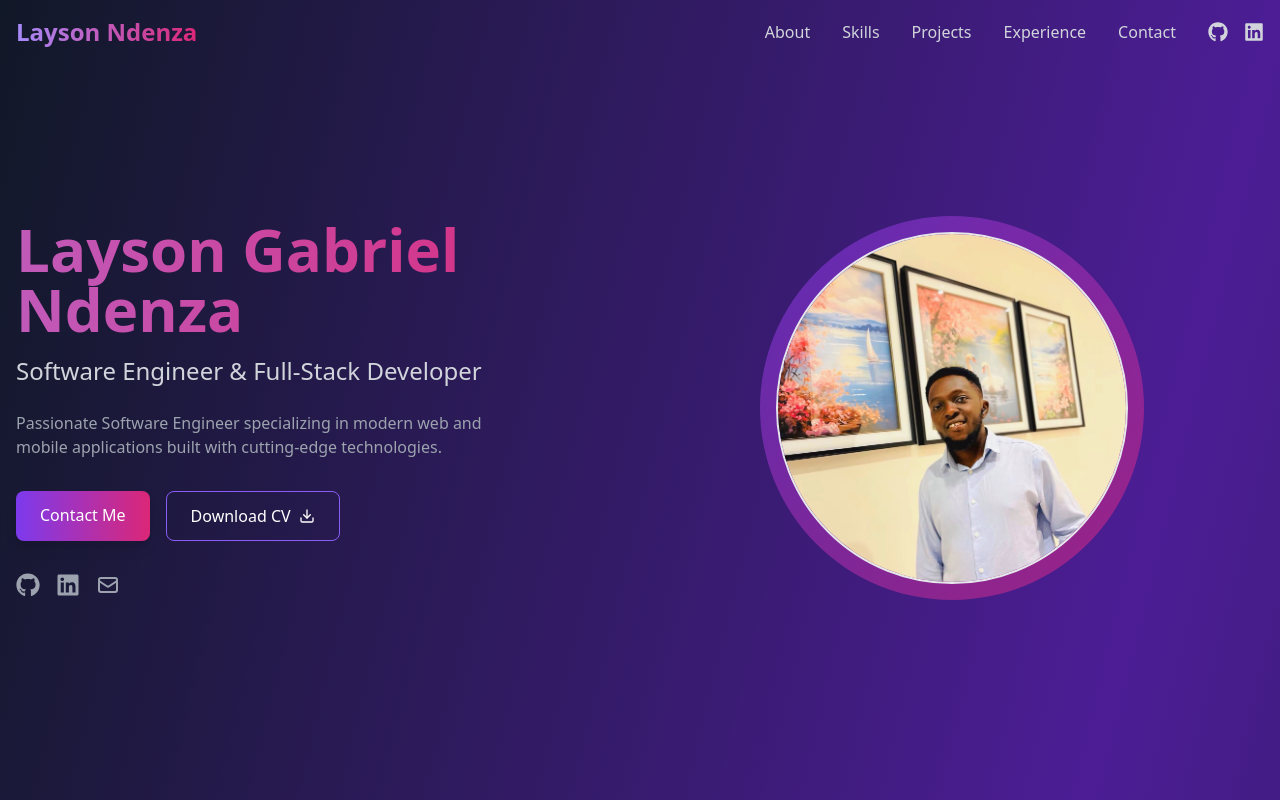
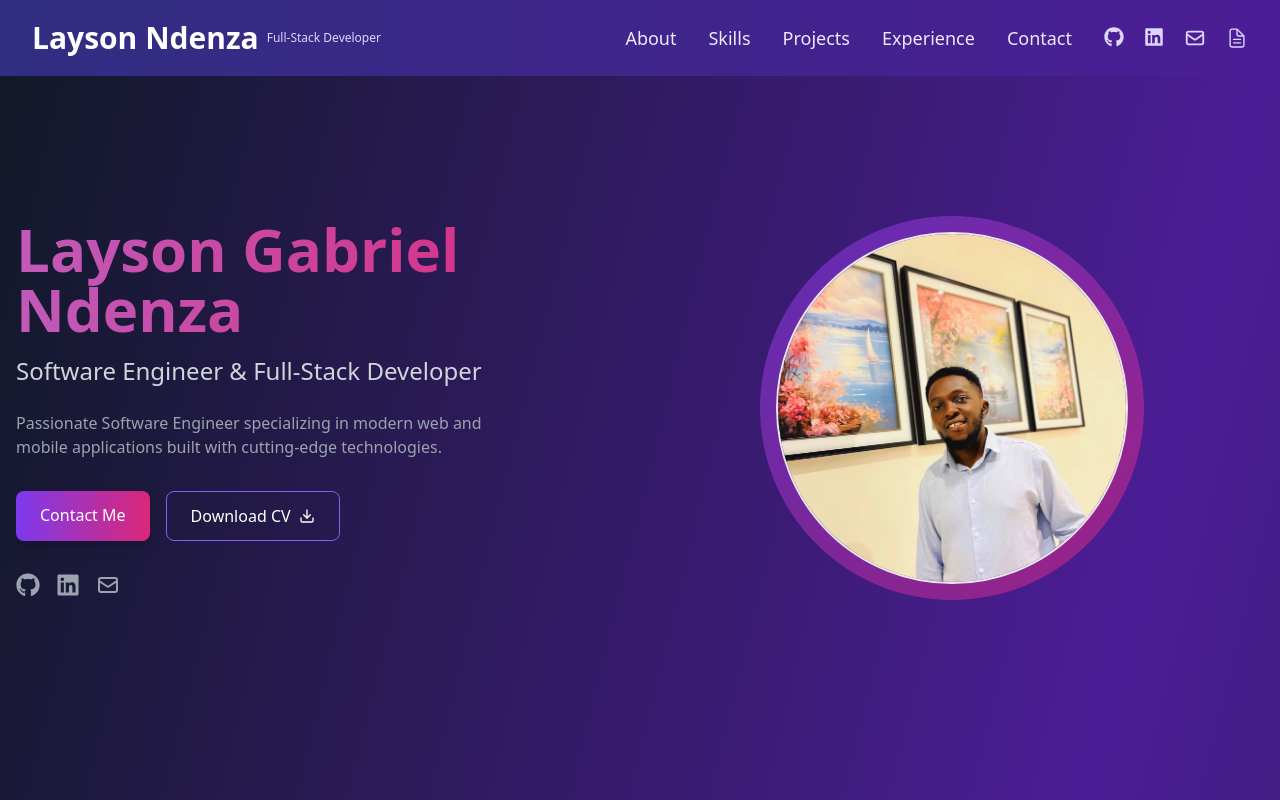
Before and after one commit to CEO-LAYSON/layson-portifolio, a React (Vite) app: page / in a window 1280 px wide. Shown: the top 800 px of the page. Built offline with nearby package versions, Linux system fonts and the light colour scheme.

Commit message:
updated the header section to copy with the entire UI

```diff
--- a/src/components/Header.tsx
+++ b/src/components/Header.tsx
@@ -3,6 +3,7 @@ import { useState, useEffect } from "react";
 import { FiMenu, FiX } from "react-icons/fi";
 import { FaGithub, FaLinkedin } from "react-icons/fa";
 import { HiOutlineMail } from "react-icons/hi";
+import { IoDocumentTextOutline } from "react-icons/io5";
 
 export default function Header() {
   const [isOpen, setIsOpen] = useState(false);
@@ -10,132 +11,208 @@ export default function Header() {
 
   useEffect(() => {
     const handleScroll = () => {
-      if (window.scrollY > 10) {
-        setScrolled(true);
-      } else {
-        setScrolled(false);
-      }
+      setScrolled(window.scrollY > 10);
     };
-
     window.addEventListener("scroll", handleScroll);
     return () => window.removeEventListener("scroll", handleScroll);
   }, []);
 
   return (
     <motion.header
-      initial={{ y: -100 }}
-      animate={{ y: 0 }}
-      transition={{ duration: 0.5 }}
-      className={`fixed w-full z-50 transition-all duration-300 ${
+      initial={{ y: -100, opacity: 0 }}
+      animate={{ y: 0, opacity: 1 }}
+      transition={{ duration: 0.6, ease: [0.6, 0.05, 0.01, 0.9] }}
+      className={`fixed w-full z-50 transition-all duration-500 ${
         scrolled
-          ? "bg-gray-900/90 backdrop-blur-md py-2"
-          : "bg-transparent py-4"
+          ? "bg-gradient-to-r from-indigo-900/95 to-purple-900/95 backdrop-blur-lg py-3 shadow-xl"
+          : "bg-gradient-to-r from-indigo-900 to-purple-900 py-5"
       }`}
     >
-      <div className="container mx-auto px-4 flex justify-between items-center">
-        <motion.a
-          href="#hero"
-          className="text-2xl font-bold bg-clip-text text-transparent bg-gradient-to-r from-purple-400 to-pink-600"
+      <div className="container mx-auto px-4 sm:px-6 lg:px-8 flex justify-between items-center">
+        {/* Logo */}
+        <motion.div
           whileHover={{ scale: 1.05 }}
+          whileTap={{ scale: 0.95 }}
+          className="flex items-center"
         >
-          Layson Ndenza
-        </motion.a>
+          <motion.a
+            href="#hero"
+            className="text-3xl font-bold text-white"
+            initial={{ opacity: 0 }}
+            animate={{ opacity: 1 }}
+            transition={{ delay: 0.2 }}
+          >
+            Layson Ndenza
+          </motion.a>
+          <motion.span
+            className="ml-2 text-xs text-purple-200 font-medium"
+            initial={{ opacity: 0 }}
+            animate={{ opacity: 1 }}
+            transition={{ delay: 0.3 }}
+          >
+            Full-Stack Developer
+          </motion.span>
+        </motion.div>
 
         {/* Desktop Navigation */}
         <nav className="hidden md:flex items-center space-x-8">
           {["About", "Skills", "Projects", "Experience", "Contact"].map(
-            (item) => (
-              <motion.a
+            (item, index) => (
+              <motion.div
                 key={item}
-                href={`#${item.toLowerCase()}`}
-                className="text-gray-300 hover:text-white transition-colors"
-                whileHover={{ scale: 1.05, color: "#ffffff" }}
-                whileTap={{ scale: 0.95 }}
+                initial={{ opacity: 0, y: -20 }}
+                animate={{ opacity: 1, y: 0 }}
+                transition={{ delay: 0.3 + index * 0.1 }}
               >
-                {item}
-              </motion.a>
+                <motion.a
+                  href={`#${item.toLowerCase()}`}
+                  className="relative text-purple-100 hover:text-white text-lg font-medium group transition-colors duration-300"
+                  whileHover={{ y: -2 }}
+                >
+                  {item}
+                  <span className="absolute -bottom-1 left-0 w-0 h-0.5 bg-amber-400 transition-all duration-300 group-hover:w-full"></span>
+                </motion.a>
+              </motion.div>
             )
           )}
-          <div className="flex space-x-4 ml-4">
-            <motion.a
-              href="https://github.com/CEO-LAYSON"
-              target="_blank"
-              rel="noopener noreferrer"
-              whileHover={{ scale: 1.1, y: -2 }}
-              className="text-gray-300 hover:text-white"
-            >
-              <FaGithub size={20} />
-            </motion.a>
-            <motion.a
-              href="https://linkedin.com/in/layson-ndenza-3399b8321"
-              target="_blank"
-              rel="noopener noreferrer"
-              whileHover={{ scale: 1.1, y: -2 }}
-              className="text-gray-300 hover:text-white"
-            >
-              <FaLinkedin size={20} />
-            </motion.a>
+
+          {/* Social Icons */}
+          <div className="flex space-x-5 ml-6">
+            {[
+              {
+                icon: <FaGithub size={20} />,
+                url: "https://github.com/CEO-LAYSON",
+                tooltip: "GitHub",
+              },
+              {
+                icon: <FaLinkedin size={20} />,
+                url: "https://linkedin.com/in/layson-ndenza-3399b8321",
+                tooltip: "LinkedIn",
+              },
+              {
+                icon: <HiOutlineMail size={22} />,
+                url: "mailto:laysonndenza@gmail.com",
+                tooltip: "Email",
+              },
+              {
+                icon: <IoDocumentTextOutline size={22} />,
+                url: "#",
+                tooltip: "Resume",
+              },
+            ].map((social, index) => (
+              <motion.div
+                key={index}
+                initial={{ opacity: 0, scale: 0.8 }}
+                animate={{ opacity: 1, scale: 1 }}
+                transition={{ delay: 0.6 + index * 0.1 }}
+                className="relative group"
+              >
+                <motion.a
+                  href={social.url}
+                  target="_blank"
+                  rel="noopener noreferrer"
+                  className="text-purple-200 hover:text-amber-400 transition-colors duration-300"
+                  whileHover={{ y: -3, scale: 1.1 }}
+                  whileTap={{ scale: 0.9 }}
+                >
+                  {social.icon}
+                </motion.a>
+                <span className="absolute -bottom-8 left-1/2 transform -translate-x-1/2 bg-gray-900 text-white text-xs px-2 py-1 rounded whitespace-nowrap opacity-0 group-hover:opacity-100 transition-opacity duration-300 border border-amber-400/20">
+                  {social.tooltip}
+                </span>
+              </motion.div>
+            ))}
           </div>
         </nav>
 
         {/* Mobile Menu Button */}
-        <button
-          className="md:hidden text-white focus:outline-none"
+        <motion.button
+          className="md:hidden text-white focus:outline-none z-60"
           onClick={() => setIsOpen(!isOpen)}
+          whileHover={{ scale: 1.1 }}
+          whileTap={{ scale: 0.9 }}
         >
-          {isOpen ? <FiX size={24} /> : <FiMenu size={24} />}
-        </button>
+          {isOpen ? (
+            <FiX size={28} className="text-amber-400" />
+          ) : (
+            <FiMenu
+              size={28}
+              className="text-purple-100 hover:text-amber-400 transition-colors"
+            />
+          )}
+        </motion.button>
 
         {/* Mobile Menu */}
         {isOpen && (
           <motion.div
-            initial={{ opacity: 0, y: -20 }}
+            initial={{ opacity: 0, y: -50 }}
             animate={{ opacity: 1, y: 0 }}
-            exit={{ opacity: 0, y: -20 }}
-            className="md:hidden absolute top-16 left-0 right-0 bg-gray-900/95 backdrop-blur-md p-4 rounded-b-lg"
+            exit={{ opacity: 0, y: -50 }}
+            transition={{ type: "spring", stiffness: 300, damping: 25 }}
+            className="md:hidden fixed inset-0 bg-gradient-to-b from-indigo-900 to-purple-900 backdrop-blur-xl pt-24 px-6 z-50"
           >
-            <div className="flex flex-col space-y-4">
+            <div className="flex flex-col space-y-8 items-center">
               {["About", "Skills", "Projects", "Experience", "Contact"].map(
-                (item) => (
+                (item, index) => (
                   <motion.a
                     key={item}
                     href={`#${item.toLowerCase()}`}
-                    className="text-gray-300 hover:text-white py-2 px-4 rounded transition-colors"
-                    whileHover={{ scale: 1.02, color: "#ffffff" }}
+                    className="text-2xl font-medium text-purple-100 hover:text-amber-400 py-2 px-6 rounded-lg transition-colors w-full text-center"
+                    initial={{ opacity: 0, x: -20 }}
+                    animate={{ opacity: 1, x: 0 }}
+                    transition={{ delay: 0.1 + index * 0.1 }}
                     onClick={() => setIsOpen(false)}
+                    whileHover={{
+                      scale: 1.05,
+                      color: "#f59e0b",
+                    }}
                   >
                     {item}
                   </motion.a>
                 )
               )}
-              <div className="flex space-x-4 pt-2 justify-center">
-                <a
-                  href="https://github.com/CEO-LAYSON"
-                  target="_blank"
-                  rel="noopener noreferrer"
-                >
-                  <FaGithub
-                    size={20}
-                    className="text-gray-300 hover:text-white"
-                  />
-                </a>
-                <a
-                  href="https://linkedin.com/in/layson-ndenza-3399b8321"
-                  target="_blank"
-                  rel="noopener noreferrer"
-                >
-                  <FaLinkedin
-                    size={20}
-                    className="text-gray-300 hover:text-white"
-                  />
-                </a>
-                <a href="mailto:laysonndenza@gmail.com">
-                  <HiOutlineMail
-                    size={20}
-                    className="text-gray-300 hover:text-white"
-                  />
-                </a>
-              </div>
+
+              <motion.div
+                className="flex space-x-8 pt-8"
+                initial={{ opacity: 0 }}
+                animate={{ opacity: 1 }}
+                transition={{ delay: 0.6 }}
+              >
+                {[
+                  {
+                    icon: <FaGithub size={24} />,
+                    url: "https://github.com/CEO-LAYSON",
+                  },
+                  {
+                    icon: <FaLinkedin size={24} />,
+                    url: "https://linkedin.com/in/layson-ndenza-3399b8321",
+                  },
+                  {
+                    icon: <HiOutlineMail size={26} />,
+                    url: "mailto:laysonndenza@gmail.com",
+                  },
+                  {
+                    icon: <IoDocumentTextOutline size={26} />,
+                    url: "#",
+                  },
+                ].map((social, index) => (
+                  <motion.a
+                    key={index}
+                    href={social.url}
+                    target="_blank"
+                    rel="noopener noreferrer"
+                    className="text-purple-200 hover:text-amber-400 p-2 rounded-full bg-purple-800/50 transition-colors duration-300"
+                    whileHover={{
+                      y: -3,
+                      scale: 1.1,
+                      backgroundColor: "rgba(245, 158, 11, 0.2)",
+                    }}
+                    whileTap={{ scale: 0.9 }}
+                  >
+                    {social.icon}
+                  </motion.a>
+                ))}
+              </motion.div>
             </div>
           </motion.div>
         )}
```
